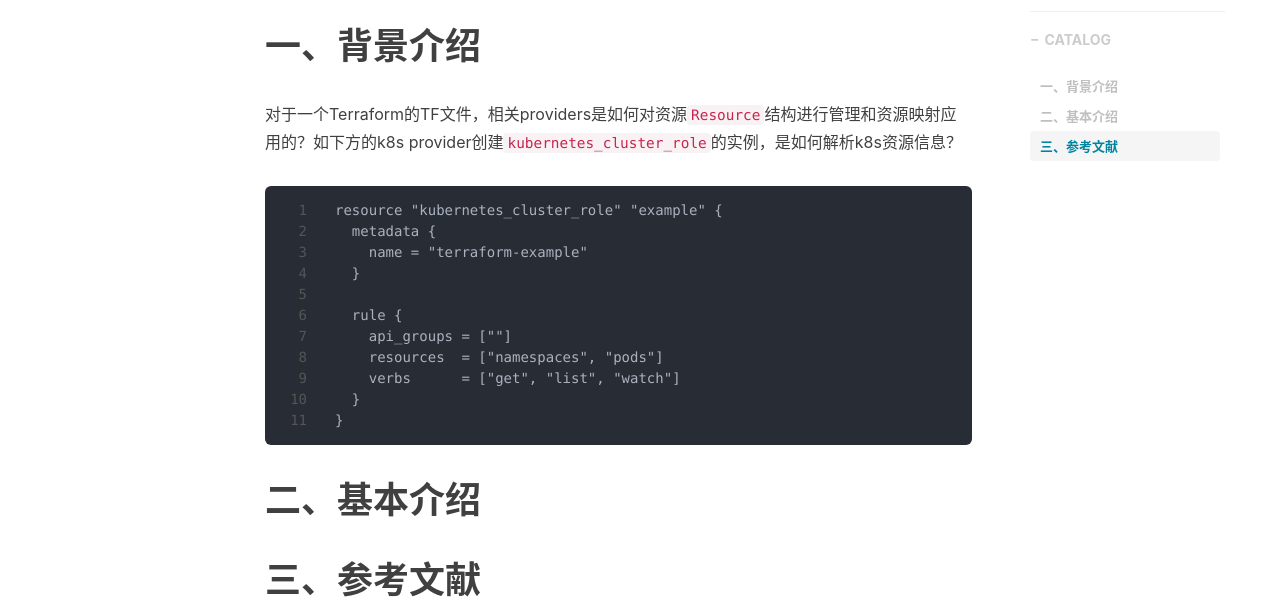
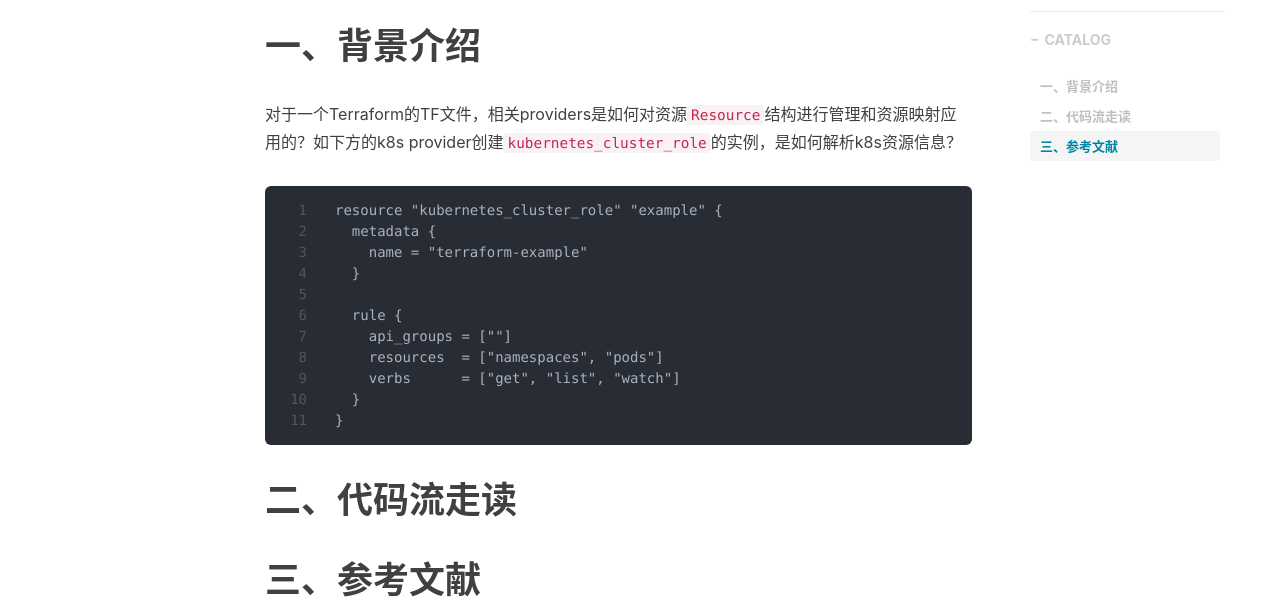
Before and after one commit to shihai1991/shihai1991.github.io, a Jekyll site: the page built from _posts/2022-10-31-provider如何解析tf配置文件.md, in a window 1280 px wide. Shown: the part 546-1152 px from the top of the page. Built offline with Jekyll 4.4.1, drawn with Linux system fonts in a browser that asks for light colours; nearby versions of some CDN libraries; comment, search, counter and statistics services are not loaded.

Commit message:
Update 2022-10-31-provider如何解析tf配置文件.md

````diff
--- a/_posts/2022-10-31-provider如何解析tf配置文件.md
+++ b/_posts/2022-10-31-provider如何解析tf配置文件.md
@@ -25,7 +25,8 @@
 }
 ```
 
-# 二、基本介绍
+# 二、代码流走读
+
 
 # 三、参考文献
 1. [kubernetes_cluster_role](https://registry.terraform.io/providers/hashicorp/kubernetes/latest/docs/resources/cluster_role)
````
